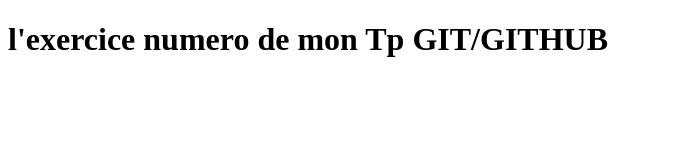
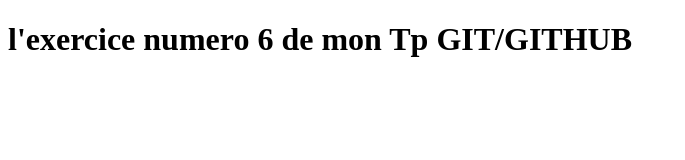
Before and after one commit to semthillo/Tp_42_Exercice6, a plain HTML site: page index.html in a window 1280 px wide. Shown: the whole page, without its empty margins (0-685 px from the left). Drawn offline with Linux system fonts and the light colour scheme.

```diff
--- a/index.html
+++ b/index.html
@@ -7,7 +7,7 @@
 </head>
 <body>
     <h1>
-        l'exercice numero de mon Tp GIT/GITHUB
+        l'exercice numero 6 de mon Tp GIT/GITHUB
     </h1>
 
 </body>
```
Also changed, not shown: 1 other file.
